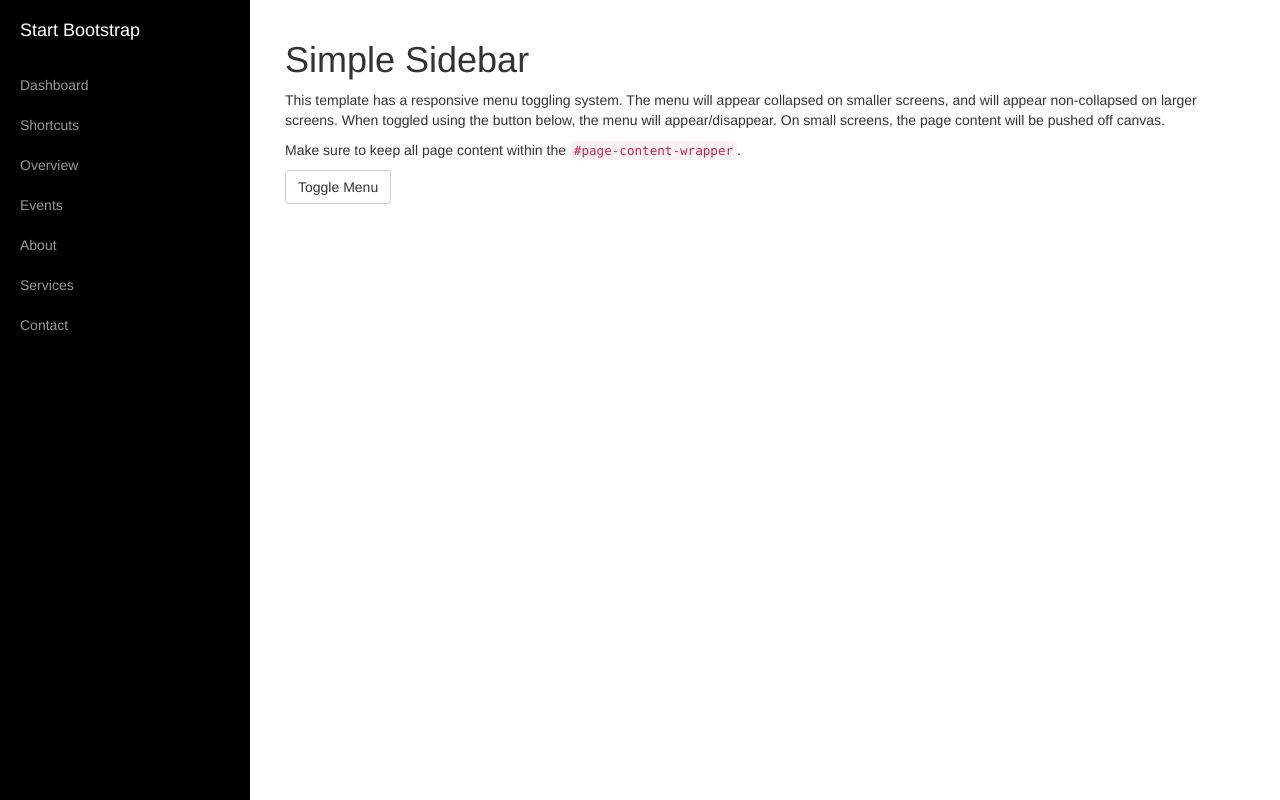
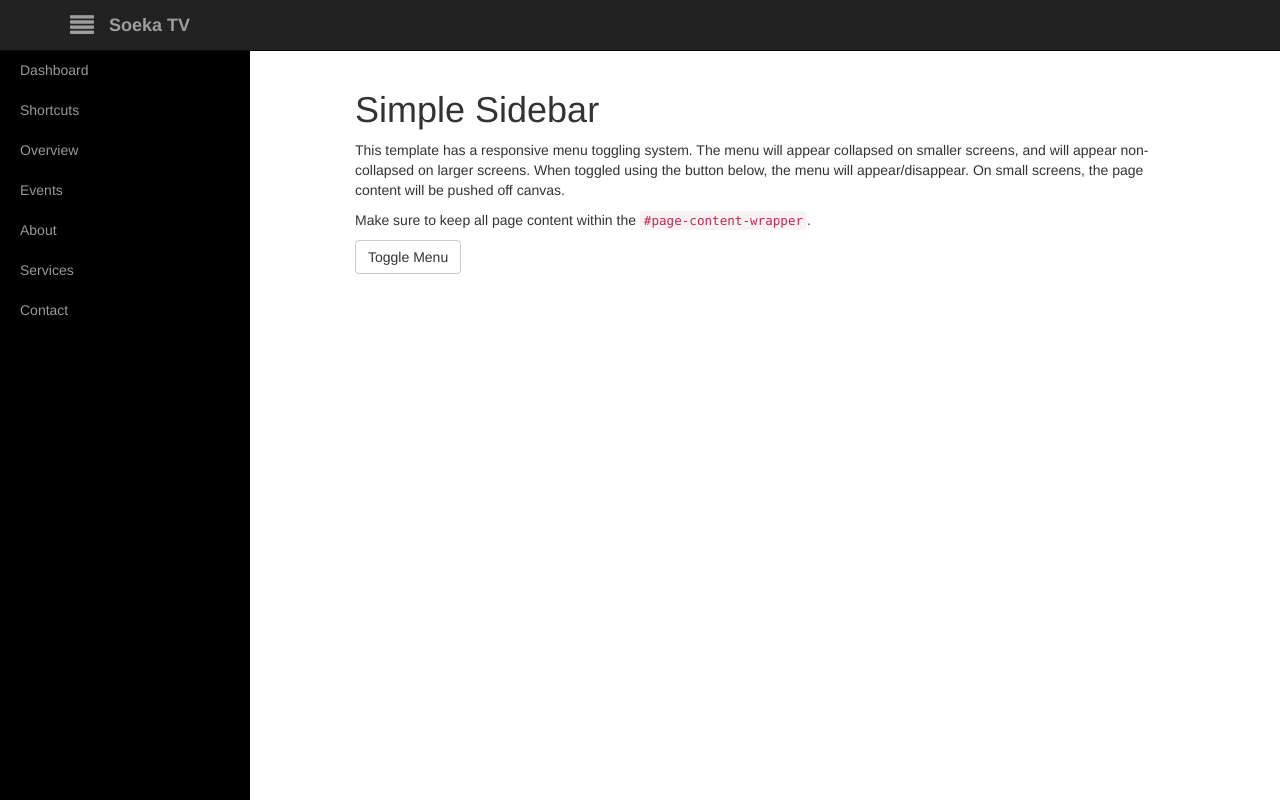
Before and after one commit to siebzehn/AndroidTV, a plain HTML site: page web/index.html in a window 1280 px wide. Drawn offline with Linux system fonts and the light colour scheme.

Commit message:
Template sudah diedit

```diff
--- a/web/css/simple-sidebar.css
+++ b/web/css/simple-sidebar.css
@@ -8,6 +8,7 @@
 
 #wrapper {
     padding-left: 0;
+	margin-top: 50px;
     -webkit-transition: all 0.5s ease;
     -moz-transition: all 0.5s ease;
     -o-transition: all 0.5s ease;
@@ -99,6 +100,7 @@
 @media(min-width:768px) {
     #wrapper {
         padding-left: 250px;
+		margin-top: 50px;
     }
 
     #wrapper.toggled {
--- a/web/index.html
+++ b/web/index.html
@@ -16,6 +16,7 @@
 
     <!-- Custom CSS -->
     <link href="css/simple-sidebar.css" rel="stylesheet">
+	<link rel="stylesheet" href="https://maxcdn.bootstrapcdn.com/font-awesome/4.4.0/css/font-awesome.min.css">
 
     <!-- HTML5 Shim and Respond.js IE8 support of HTML5 elements and media queries -->
     <!-- WARNING: Respond.js doesn't work if you view the page via file:// -->
@@ -27,17 +28,24 @@
 </head>
 
 <body>
+	 <!-- Navigation -->
+    <nav class="navbar navbar-inverse navbar-fixed-top" role="navigation">
+        <div class="container">
+            <!-- Brand and toggle get grouped for better mobile display -->
 
+            <a href="#menu-toggle" class="navbar-brand" id="menu-toggle"><i class="fa fa-align-justify fa-lg"></i></a>
+			<div class="navbar-brand"><b>Soeka TV</b></div>
+        </div>
+        <!-- /.container -->
+    </nav>
+
+	<div class="container">
     <div id="wrapper">
 
         <!-- Sidebar -->
         <div id="sidebar-wrapper">
             <ul class="sidebar-nav">
-                <li class="sidebar-brand">
-                    <a href="#">
-                        Start Bootstrap
-                    </a>
-                </li>
+
                 <li>
                     <a href="#">Dashboard</a>
                 </li>
@@ -79,6 +87,7 @@
         <!-- /#page-content-wrapper -->
 
     </div>
+	</div>
     <!-- /#wrapper -->
 
     <!-- jQuery -->
```
